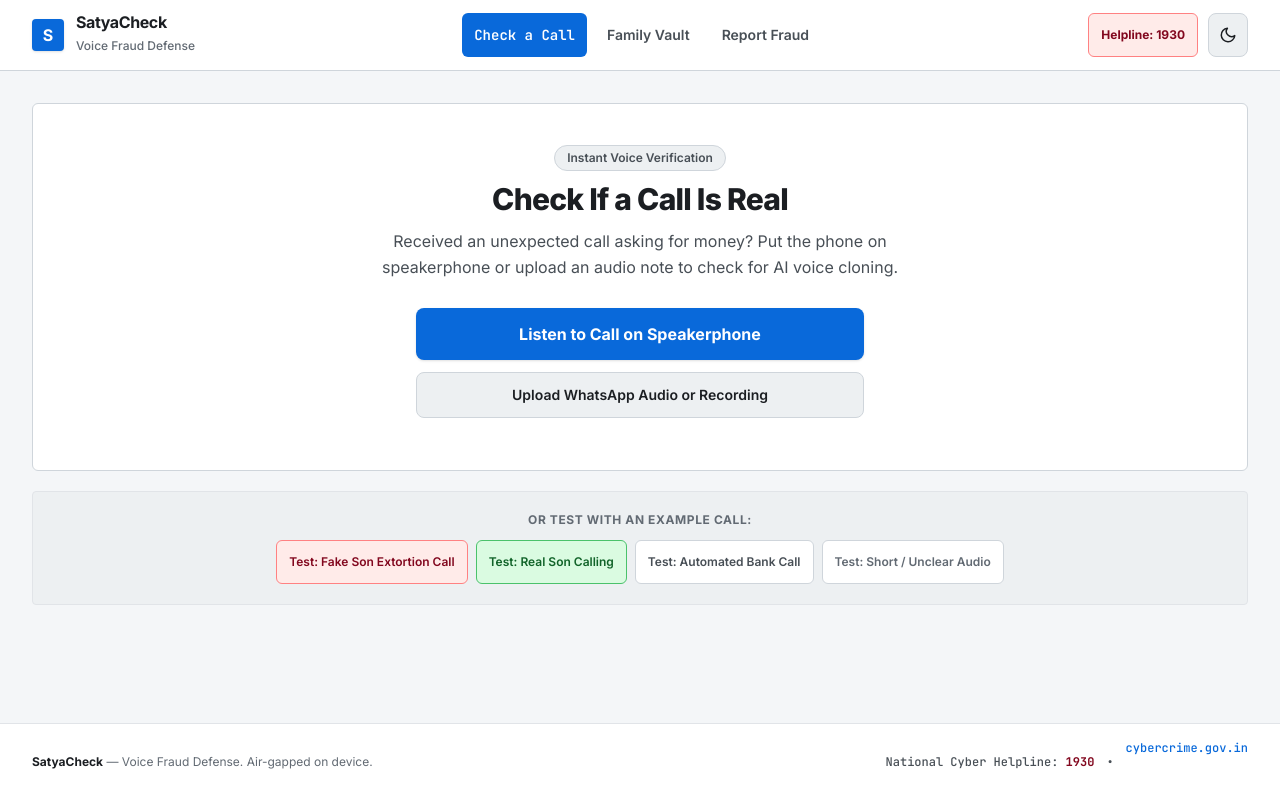
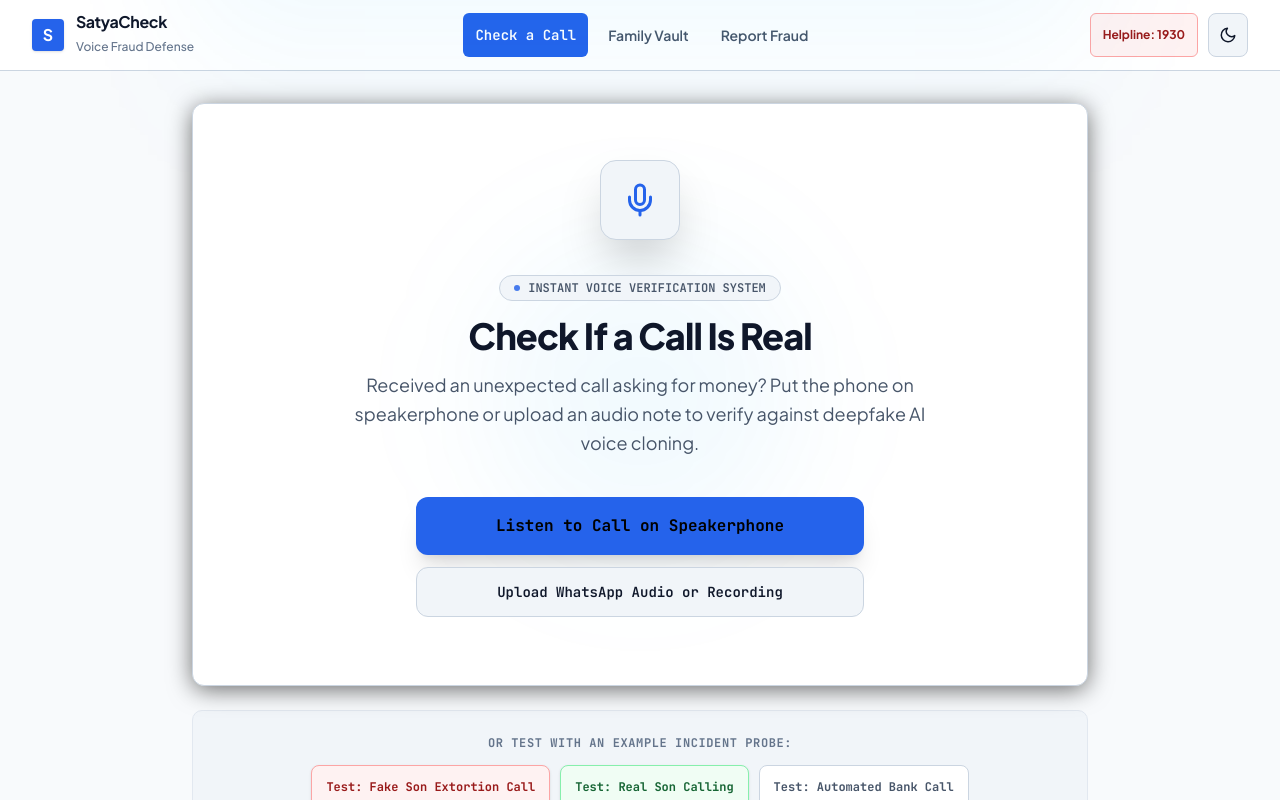
Before and after one commit to 4GE-TECH/SatyaCheck, a React (Vite) app in the folder web/: page / in a window 1280 px wide. Shown: the top 800 px of the page. Built offline with nearby package versions, Linux system fonts and the light colour scheme.

Commit message:
feat(theme): ultra deep vanta black theme with ambient lighting, glass highlights, and attractive security HUD

```diff
--- a/web/src/components/IdleCheckScreen.tsx
+++ b/web/src/components/IdleCheckScreen.tsx
@@ -35,30 +35,60 @@
   }, [isListening, onSelectScenario]);
 
   return (
-    <div className="space-y-5">
-      {/* ── Main Inviting Card ──────────────────────────────── */}
-      <div className="sec-card p-6 sm:p-10 text-center space-y-6">
-        <div className="max-w-xl mx-auto space-y-2.5">
-          <div className="inline-flex items-center gap-1.5 px-3 py-1 rounded-full bg-[var(--bg-secondary)] text-[var(--text-secondary)] text-xs font-semibold border border-[var(--border-default)]">
-            Instant Voice Verification
+    <div className="space-y-6 max-w-4xl mx-auto">
+      {/* ── Main Hero Card ──────────────────────────────── */}
+      <div className="sec-card p-8 sm:p-14 text-center space-y-8 relative overflow-hidden">
+        {/* Glow behind the hero */}
+        <div className="absolute top-1/2 left-1/2 -translate-x-1/2 -translate-y-1/2 w-80 h-80 bg-sky-500/5 rounded-full blur-3xl pointer-events-none" />
+
+        {/* Pulsing Audio Radar Icon */}
+        <div className="flex justify-center relative">
+          <div className="relative flex items-center justify-center">
+            {isListening && (
+              <>
+                <div className="absolute w-28 h-28 rounded-full border border-red-500/50 animate-ping pointer-events-none" />
+                <div className="absolute w-36 h-36 rounded-full border border-red-500/30 animate-pulse pointer-events-none" />
+              </>
+            )}
+            <div
+              className={`w-20 h-20 rounded-2xl flex items-center justify-center shadow-2xl border transition-all ${
+                isListening
+                  ? "bg-red-950/80 border-red-500 text-red-400"
+                  : "bg-[var(--bg-secondary)] border-[var(--border-default)] text-[var(--accent)]"
+              }`}
+            >
+              <svg width="36" height="36" viewBox="0 0 24 24" fill="none" stroke="currentColor" strokeWidth="2" strokeLinecap="round" strokeLinejoin="round">
+                <path d="M12 2a3 3 0 0 0-3 3v7a3 3 0 0 0 6 0V5a3 3 0 0 0-3-3Z" />
+                <path d="M19 10v2a7 7 0 0 1-14 0v-2" />
+                <line x1="12" y1="19" x2="12" y2="22" />
+              </svg>
+            </div>
           </div>
-          <h1 className="text-2xl sm:text-3xl font-extrabold text-[var(--text-primary)] tracking-tight leading-tight">
+        </div>
+
+        <div className="max-w-2xl mx-auto space-y-3 relative z-10">
+          <div className="inline-flex items-center gap-2 px-3.5 py-1 rounded-full bg-[var(--bg-secondary)] text-[var(--text-secondary)] text-xs font-mono font-semibold border border-[var(--border-default)]">
+            <span className="w-1.5 h-1.5 rounded-full bg-[var(--accent)] animate-pulse" />
+            <span>INSTANT VOICE VERIFICATION SYSTEM</span>
+          </div>
+
+          <h1 className="text-3xl sm:text-4xl font-extrabold text-[var(--text-primary)] tracking-tight leading-tight">
             Check If a Call Is Real
           </h1>
-          <p className="text-sm sm:text-base text-[var(--text-secondary)] leading-relaxed">
-            Received an unexpected call asking for money? Put the phone on speakerphone or upload an audio note to check for AI voice cloning.
+          <p className="text-base sm:text-lg text-[var(--text-secondary)] leading-relaxed max-w-xl mx-auto font-sans">
+            Received an unexpected call asking for money? Put the phone on speakerphone or upload an audio note to verify against deepfake AI voice cloning.
           </p>
         </div>
 
         {/* Big Touch-Friendly Buttons */}
-        <div className="max-w-md mx-auto space-y-3 pt-1">
+        <div className="max-w-md mx-auto space-y-3 pt-2 relative z-10">
           <button
             onClick={() => setIsListening(!isListening)}
             disabled={isLoading}
-            className={`w-full py-3.5 px-6 rounded-lg text-base font-bold transition-all cursor-pointer shadow-sm flex items-center justify-center gap-2.5 ${
+            className={`w-full py-4 px-6 rounded-xl text-base font-bold transition-all cursor-pointer shadow-xl flex items-center justify-center gap-3 font-mono border ${
               isListening
-                ? "bg-[var(--danger)] text-white animate-pulse"
-                : "bg-[var(--accent)] hover:bg-[var(--accent-hover)] text-[var(--accent-text)]"
+                ? "bg-red-600 hover:bg-red-700 text-white border-red-400 animate-pulse"
+                : "bg-[var(--accent)] hover:bg-[var(--accent-hover)] text-black border-transparent shadow-[0_0_24px_-4px_rgba(56,189,248,0.35)]"
             }`}
           >
             <span>
@@ -71,7 +101,7 @@
           <button
             onClick={() => fileInputRef.current?.click()}
             disabled={isLoading}
-            className="w-full py-3 px-6 rounded-lg text-sm font-semibold bg-[var(--bg-secondary)] hover:bg-[var(--bg-hover)] text-[var(--text-primary)] border border-[var(--border-default)] transition-colors cursor-pointer flex items-center justify-center gap-2"
+            className="w-full py-3.5 px-6 rounded-xl text-sm font-semibold bg-[var(--bg-secondary)] hover:bg-[var(--bg-hover)] text-[var(--text-primary)] border border-[var(--border-default)] transition-colors cursor-pointer flex items-center justify-center gap-2 font-mono"
           >
             <span>Upload WhatsApp Audio or Recording</span>
           </button>
@@ -90,36 +120,36 @@
       </div>
 
       {/* ── Discrete Demo Case Selector for Testing ─────────── */}
-      <div className="sec-card-subtle p-4 sm:p-5 text-center space-y-3">
-        <div className="text-xs font-bold text-[var(--text-muted)] uppercase tracking-wider">
-          Or Test with an Example Call:
+      <div className="sec-card-subtle p-5 sm:p-6 text-center space-y-3.5">
+        <div className="text-xs font-mono font-bold text-[var(--text-muted)] uppercase tracking-wider">
+          Or Test with an Example Incident Probe:
         </div>
 
-        <div className="flex flex-wrap items-center justify-center gap-2">
+        <div className="flex flex-wrap items-center justify-center gap-2.5">
           <button
             onClick={() => onSelectScenario("red")}
-            className="px-3 py-2 rounded-md text-xs font-semibold bg-[var(--danger-bg)] text-[var(--danger-text)] border border-[var(--danger-border)] hover:opacity-90 transition-opacity cursor-pointer"
+            className="px-3.5 py-2.5 rounded-lg text-xs font-mono font-bold bg-[var(--danger-bg)] text-[var(--danger-text)] border border-[var(--danger-border)] hover:opacity-90 transition-all cursor-pointer shadow-sm"
           >
             Test: Fake Son Extortion Call
           </button>
 
           <button
             onClick={() => onSelectScenario("green")}
-            className="px-3 py-2 rounded-md text-xs font-semibold bg-[var(--success-bg)] text-[var(--success-text)] border border-[var(--success-border)] hover:opacity-90 transition-opacity cursor-pointer"
+            className="px-3.5 py-2.5 rounded-lg text-xs font-mono font-bold bg-[var(--success-bg)] text-[var(--success-text)] border border-[var(--success-border)] hover:opacity-90 transition-all cursor-pointer shadow-sm"
           >
             Test: Real Son Calling
           </button>
 
           <button
             onClick={() => onSelectScenario("unverified")}
-            className="px-3 py-2 rounded-md text-xs font-semibold bg-[var(--bg-primary)] text-[var(--text-secondary)] border border-[var(--border-default)] hover:bg-[var(--bg-hover)] transition-colors cursor-pointer"
+            className="px-3.5 py-2.5 rounded-lg text-xs font-mono font-bold bg-[var(--bg-primary)] text-[var(--text-secondary)] border border-[var(--border-default)] hover:bg-[var(--bg-hover)] transition-all cursor-pointer"
           >
             Test: Automated Bank Call
           </button>
 
           <button
             onClick={() => onSelectScenario("insufficient")}
-            className="px-3 py-2 rounded-md text-xs font-semibold bg-[var(--bg-primary)] text-[var(--text-muted)] border border-[var(--border-default)] hover:bg-[var(--bg-hover)] transition-colors cursor-pointer"
+            className="px-3.5 py-2.5 rounded-lg text-xs font-mono font-bold bg-[var(--bg-primary)] text-[var(--text-muted)] border border-[var(--border-default)] hover:bg-[var(--bg-hover)] transition-all cursor-pointer"
           >
             Test: Short / Unclear Audio
           </button>
--- a/web/src/components/Layout.tsx
+++ b/web/src/components/Layout.tsx
@@ -7,14 +7,19 @@
 
 export default function Layout({ children }: LayoutProps) {
   return (
-    <div className="flex flex-col min-h-dvh bg-[var(--bg-root)] text-[var(--text-primary)] font-sans transition-colors">
+    <div className="relative flex flex-col min-h-dvh bg-[var(--bg-root)] text-[var(--text-primary)] font-sans transition-colors overflow-x-hidden">
+      {/* Subtle Atmospheric Top Glow for Vanta Black Depth */}
+      <div className="pointer-events-none absolute inset-0 overflow-hidden select-none">
+        <div className="absolute -top-32 left-1/2 -translate-x-1/2 w-[900px] h-[300px] bg-gradient-to-b from-sky-500/10 via-sky-500/3 to-transparent blur-3xl dark:opacity-75" />
+      </div>
+
       <Navbar />
 
-      <main className="flex-1 w-full max-w-[1600px] mx-auto p-4 sm:p-6 md:p-8">
+      <main className="relative z-10 flex-1 w-full max-w-[1600px] mx-auto p-4 sm:p-6 md:p-8">
         {children}
       </main>
 
-      <footer className="border-t border-[var(--border-subtle)] bg-[var(--bg-primary)] px-4 sm:px-8 py-4 text-xs text-[var(--text-muted)] select-none transition-colors">
+      <footer className="relative z-10 border-t border-[var(--border-subtle)] bg-[var(--bg-primary)] px-4 sm:px-8 py-4 text-xs text-[var(--text-muted)] select-none transition-colors">
         <div className="max-w-[1600px] mx-auto flex flex-col sm:flex-row items-center justify-between gap-3 text-center sm:text-left">
           <div>
             <span className="font-bold text-[var(--text-primary)]">SatyaCheck</span>
--- a/web/src/index.css
+++ b/web/src/index.css
@@ -1,5 +1,5 @@
 /* ── Google Fonts ────────────────────────────────────────────── */
-@import url("https://fonts.googleapis.com/css2?family=Inter:wght@400;500;600;700;800&family=JetBrains+Mono:wght@500;600;700&family=IBM+Plex+Mono:wght@500;600;700&family=IBM+Plex+Sans:wght@400;500;600;700&display=swap");
+@import url("https://fonts.googleapis.com/css2?family=Inter:wght@400;500;600;700;800&family=JetBrains+Mono:wght@500;600;700&family=IBM+Plex+Mono:wght@500;600;700&family=Plus+Jakarta+Sans:wght@400;500;600;700;800&display=swap");
 
 @import "tailwindcss";
 
@@ -9,87 +9,87 @@
   color-scheme: light;
 
   /* Light Theme Tokens */
-  --bg-root: #F4F6F8;
+  --bg-root: #F8FAFC;
   --bg-primary: #FFFFFF;
-  --bg-secondary: #EDF0F2;
+  --bg-secondary: #F1F5F9;
   --bg-card: #FFFFFF;
-  --bg-surface: #E1E5EB;
-  --bg-hover: #D1D6DE;
+  --bg-surface: #E2E8F0;
+  --bg-hover: #CBD5E1;
 
-  --border-subtle: #E1E4E8;
-  --border-default: #CFD5DB;
-  --border-strong: #8A939E;
+  --border-subtle: #E2E8F0;
+  --border-default: #CBD5E1;
+  --border-strong: #94A3B8;
 
-  --text-primary: #1B1E22;
-  --text-secondary: #484F56;
-  --text-muted: #626A73;
+  --text-primary: #0F172A;
+  --text-secondary: #475569;
+  --text-muted: #64748B;
 
   /* Status Tokens - Light Mode */
-  --danger: #CF222E;
-  --danger-bg: #FFEBE9;
-  --danger-border: #FF8182;
-  --danger-text: #82071E;
+  --danger: #DC2626;
+  --danger-bg: #FEF2F2;
+  --danger-border: #FCA5A5;
+  --danger-text: #991B1B;
 
-  --success: #1A7F37;
-  --success-bg: #DAFBE1;
-  --success-border: #4AC26B;
-  --success-text: #116329;
+  --success: #16A34A;
+  --success-bg: #F0FDF4;
+  --success-border: #86EFAC;
+  --success-text: #166534;
 
-  --warning: #9A6700;
-  --warning-bg: #FFF8C5;
-  --warning-border: #D4A72C;
-  --warning-text: #664400;
+  --warning: #D97706;
+  --warning-bg: #FFFBEB;
+  --warning-border: #FDE68A;
+  --warning-text: #92400E;
 
-  --accent: #0969DA;
-  --accent-hover: #0854C2;
+  --accent: #2563EB;
+  --accent-hover: #1D4ED8;
   --accent-text: #FFFFFF;
 }
 
 html.dark {
   color-scheme: dark;
 
-  /* Dark Theme Tokens (Deep black background, not generic gray) */
-  --bg-root: #0A0C10;
-  --bg-primary: #12151C;
-  --bg-secondary: #191E29;
-  --bg-card: #12151C;
-  --bg-surface: #242B38;
-  --bg-hover: #2E3747;
+  /* Pure Vanta Black (#000000) & Ultra-Deep Pitch Surfaces */
+  --bg-root: #000000;
+  --bg-primary: #07080B;
+  --bg-secondary: #0D0F15;
+  --bg-card: #07080B;
+  --bg-surface: #141822;
+  --bg-hover: #1C2230;
 
-  --border-subtle: #191E29;
-  --border-default: #2E3747;
-  --border-strong: #5F6B7E;
+  --border-subtle: rgba(255, 255, 255, 0.08);
+  --border-default: rgba(255, 255, 255, 0.14);
+  --border-strong: rgba(255, 255, 255, 0.32);
 
-  /* Warm-tinted accessible slate-gray text */
-  --text-primary: #F0F4F8;
-  --text-secondary: #BAC3D0;
-  --text-muted: #7E8A9C;
+  /* High-Contrast Crisp Off-White / Warm Slate */
+  --text-primary: #FFFFFF;
+  --text-secondary: #D1D5DB;
+  --text-muted: #8E9BAE;
 
-  /* Status Tokens - Dark Mode */
-  --danger: #F85149;
-  --danger-bg: #2C0F12;
-  --danger-border: #801C20;
-  --danger-text: #FF7B72;
+  /* Ultra-Vibrant Threat & Security Accents on Vanta Black */
+  --danger: #FF3B30;
+  --danger-bg: #1A0507;
+  --danger-border: #6B1319;
+  --danger-text: #FF9999;
 
-  --success: #3FB950;
-  --success-bg: #0D1F14;
-  --success-border: #1B652C;
-  --success-text: #7EE787;
+  --success: #30D158;
+  --success-bg: #04170A;
+  --success-border: #0F5124;
+  --success-text: #86EFAC;
 
-  --warning: #D29922;
-  --warning-bg: #2B1C0B;
-  --warning-border: #7B5206;
-  --warning-text: #F2CC60;
+  --warning: #FF9F0A;
+  --warning-bg: #1F1202;
+  --warning-border: #663E04;
+  --warning-text: #FDE68A;
 
-  --accent: #3B82F6;
-  --accent-hover: #2563EB;
-  --accent-text: #FFFFFF;
+  --accent: #38BDF8;
+  --accent-hover: #0EA5E9;
+  --accent-text: #000000;
 }
 
 /* ── Typography & Base Styles ────────────────────────────────── */
 
 @theme {
-  --font-sans: "Inter", "IBM Plex Sans", -apple-system, BlinkMacSystemFont, "Segoe UI", Roboto, sans-serif;
+  --font-sans: "Plus Jakarta Sans", "Inter", -apple-system, BlinkMacSystemFont, "Segoe UI", Roboto, sans-serif;
   --font-mono: "JetBrains Mono", "IBM Plex Mono", monospace;
 }
 
@@ -113,7 +113,7 @@
   color: var(--text-primary);
   line-height: 1.6;
   min-height: 100dvh;
-  transition: background-color 0.15s ease, color 0.15s ease;
+  transition: background-color 0.2s cubic-bezier(0.16, 1, 0.3, 1), color 0.2s cubic-bezier(0.16, 1, 0.3, 1);
 }
 
 #root {
@@ -122,19 +122,32 @@
   flex-direction: column;
 }
 
-/* ── Flat, Clean Utilitarian Components (No AI Bloat/Glow) ───── */
+/* ── Ultra-Attractive Vanta Black Card Styling ─────────────── */
 
 .sec-card {
   background-color: var(--bg-primary);
   border: 1px solid var(--border-default);
-  border-radius: 6px;
-  transition: border-color 0.15s ease, background-color 0.15s ease;
+  border-radius: 12px;
+  box-shadow: 0 4px 24px -1px rgba(0, 0, 0, 0.6);
+  position: relative;
+  transition: border-color 0.2s ease, box-shadow 0.2s ease, transform 0.2s ease;
+}
+
+html.dark .sec-card::before {
+  content: "";
+  position: absolute;
+  top: 0;
+  left: 10%;
+  right: 10%;
+  height: 1px;
+  background: linear-gradient(90deg, transparent, rgba(255, 255, 255, 0.18), transparent);
+  pointer-events: none;
 }
 
 .sec-card-subtle {
   background-color: var(--bg-secondary);
   border: 1px solid var(--border-subtle);
-  border-radius: 4px;
+  border-radius: 10px;
 }
 
 /* Accessible tap targets */
```
Also changed, not shown: web/src/components/ElderlyVerdictCard.tsx (+92 -49 lines).
